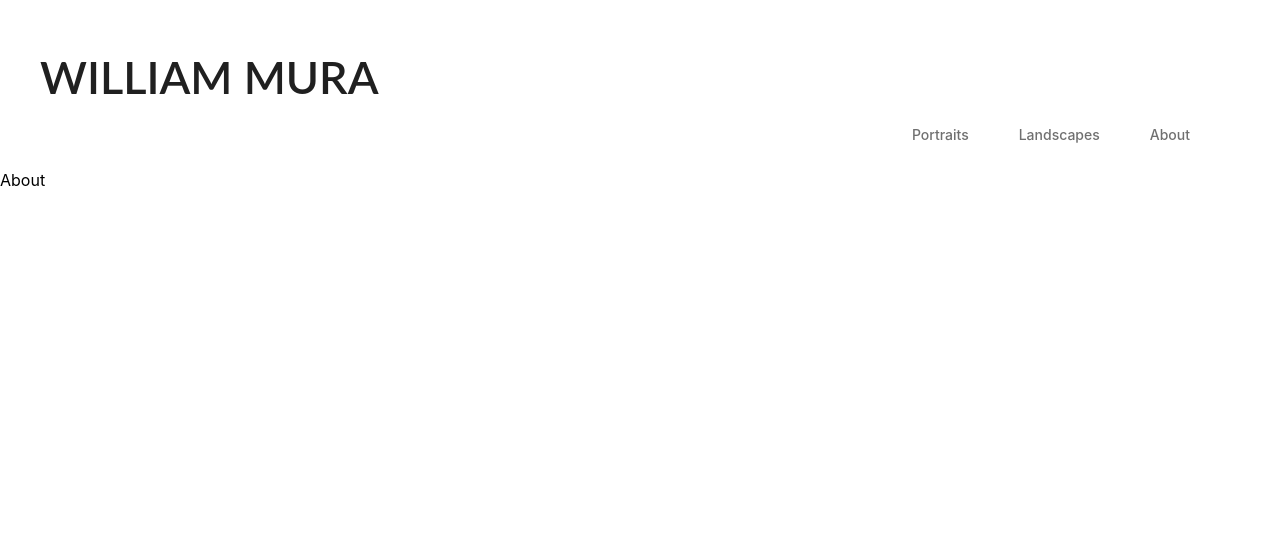
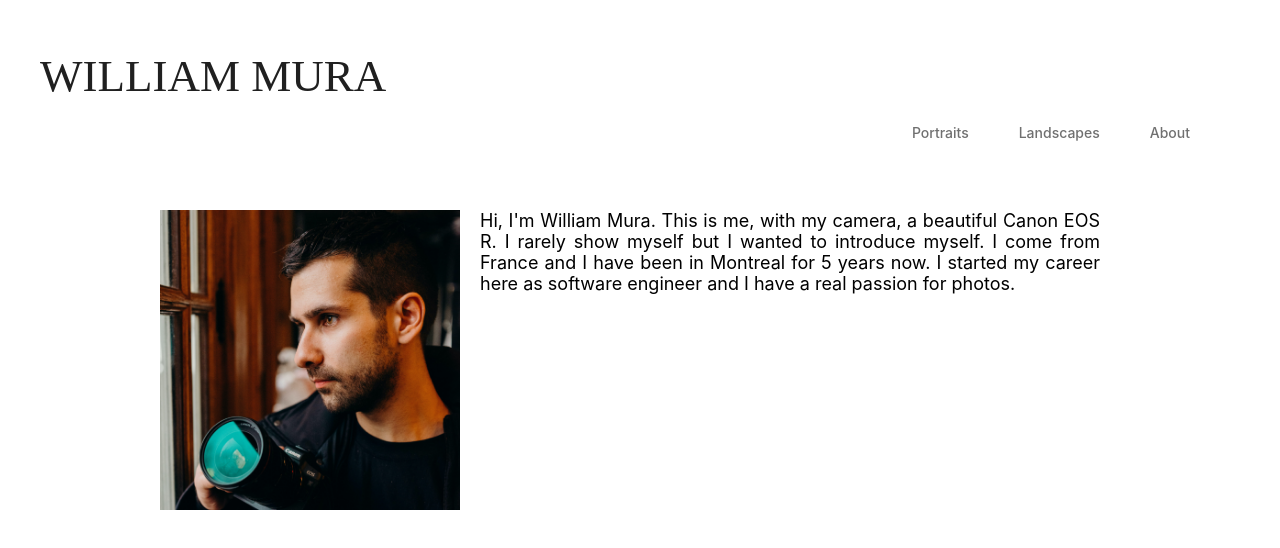
Before and after one commit to william57m/williammura, a React (Create React App) app: page /about in a window 1280 px wide. Shown: the top 548 px of the page. Built offline with nearby package versions, Linux system fonts and the light colour scheme.

Commit message:
Add about page

```diff
--- a/src/components/Header.css
+++ b/src/components/Header.css
@@ -4,12 +4,14 @@
   padding: 20px 40px;
 }
 
+.header .title a,
 .header .title {
   font-size: 45px;
-  font-weight: 600;
+  font-weight: 400;
   margin-bottom: 20px;
   color: #202020;
-  font-family: "Lato";
+  font-family: "Futura PT";
+  text-decoration: none;
 }
 
 .menu {
--- a/src/components/Header.jsx
+++ b/src/components/Header.jsx
@@ -4,7 +4,7 @@ import './Header.css'
 export function Header() {
   return (
     <div className="header">
-      <div className="title">WILLIAM MURA</div>
+      <div className="title"><Link to="/">WILLIAM MURA</Link></div>
       <div className="menu">
         <Link to="/"><span>Portraits</span></Link>
         <Link to="/landscapes"><span>Landscapes</span></Link>
--- /dev/null
+++ b/src/pages/About.css
@@ -0,0 +1,22 @@
+.about {
+  padding: 40px;
+  display: flex;
+  flex-direction: row;
+  width: 960px;
+  margin: auto;
+}
+
+.about img {
+  width: 300px;
+  height: auto;
+}
+
+.about .portrait {
+
+}
+
+.about .description {
+  padding: 0px 20px;
+  font-size: 18px;
+  text-align: justify;
+}
--- a/src/pages/About.jsx
+++ b/src/pages/About.jsx
@@ -1,7 +1,18 @@
 import React from 'react';
+import './About.css'
 
 export function About() {
   return (
-    <div>About</div>
+    <div className="content">
+      <div className="about">
+        <div className="portrait">
+          <img alt="Portrait of William Mura" src="images/me.jpg" />
+        </div>
+        <div className="description">
+          Hi, I'm William Mura. This is me, with my camera, a beautiful Canon EOS R.
+          I rarely show myself but I wanted to introduce myself. I come from France and I have been in Montreal for 5 years now. I started my career here as software engineer and I have a real passion for photos.
+        </div>
+      </div>
+    </div>
   );
 }
--- a/src/pages/Portrait.jsx
+++ b/src/pages/Portrait.jsx
@@ -10,8 +10,7 @@ export function Portrait() {
     'images/portraits/A29A2796.jpg',
     'images/portraits/A29A2244.jpg',
     'images/portraits/A29A1784.jpg',
-    'images/portraits/IMG_1770.jpg',
-    'images/portraits/A29A2257.jpg'
+    'images/portraits/IMG_1770.jpg'
   ];
   return (
     <div className="content">
```
Also changed, not shown: public/images/me.jpg (added), public/images/portraits/A29A2257.jpg (deleted).
